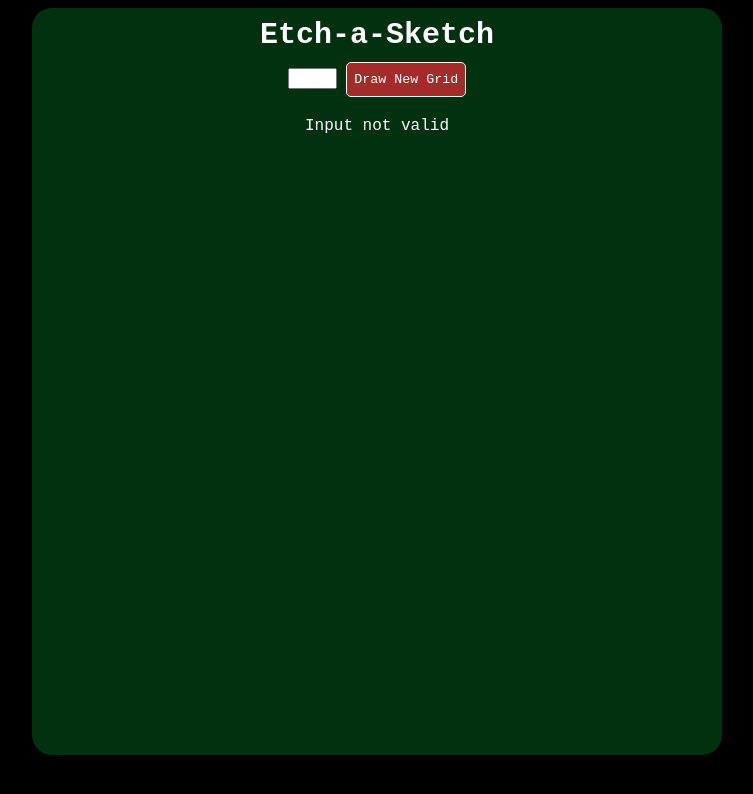
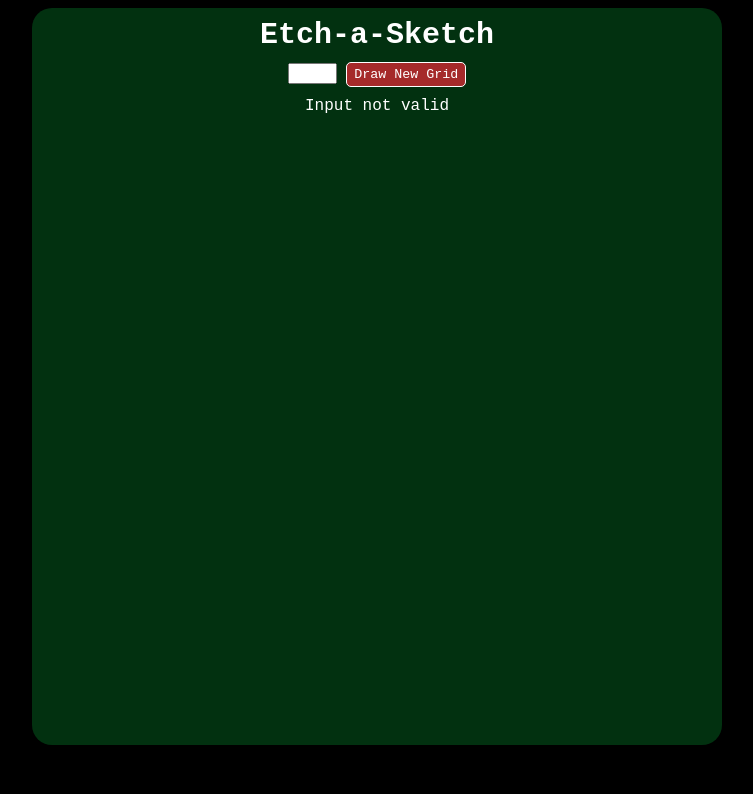
Before and after one commit to SariethaCoding/EtchSketch, a plain HTML site: page index.html in a window 1280 px wide. Both pictures are taken after a click on the button "Draw New Grid". Shown: the whole page, without its empty margins (263-1016 px from the left). Drawn offline with Linux system fonts and the light colour scheme.

Commit message:
Minor style updates

```diff
--- a/css.css
+++ b/css.css
@@ -24,17 +24,22 @@ h1 {
 
 #container button {
     width : 120px;
-    height: 35px;
+    height: 25px;
     border-radius: 5px;
     background-color: brown;
     border:1px solid white;
     color: white;
-    margin-bottom:20px;
+
     font-family: 'Courier New', Courier, monospace;
 }
 
 #container button:hover {
     background-color: darkred;
+}
+
+#textInfo {
+    margin-top: 10px;
+    margin-bottom:10px;
 }
 
 #grid {
--- a/etch.js
+++ b/etch.js
@@ -50,7 +50,7 @@ function getNumberOfSquares() {
         document.getElementById("textInfo").innerHTML = "Grid can't exceed 100 squares per row";
     }
     else {
-        document.getElementById("textInfo").innerHTML = "New grid created (size "+x+")";
+        document.getElementById("textInfo").innerHTML = "New grid created (size "+x+" x "+x+")";
         createGrid(x);
     }
 
```
